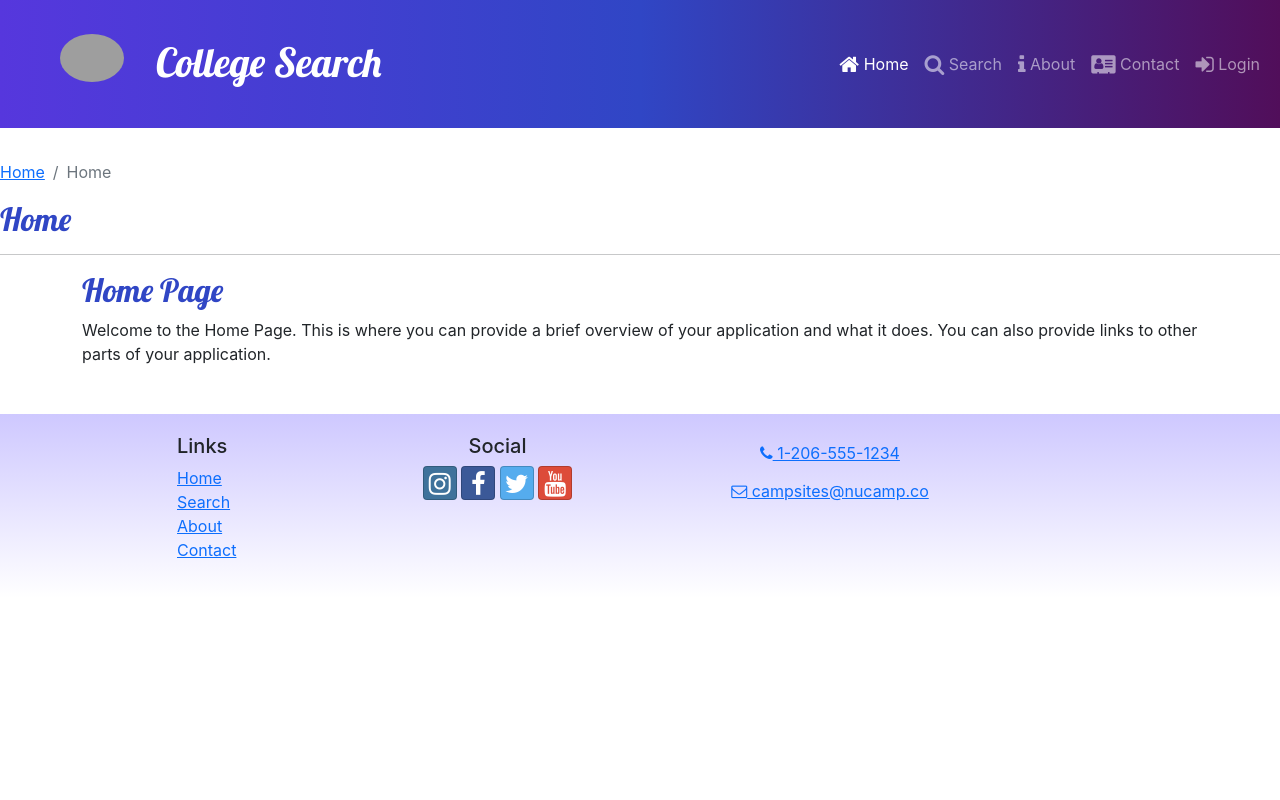
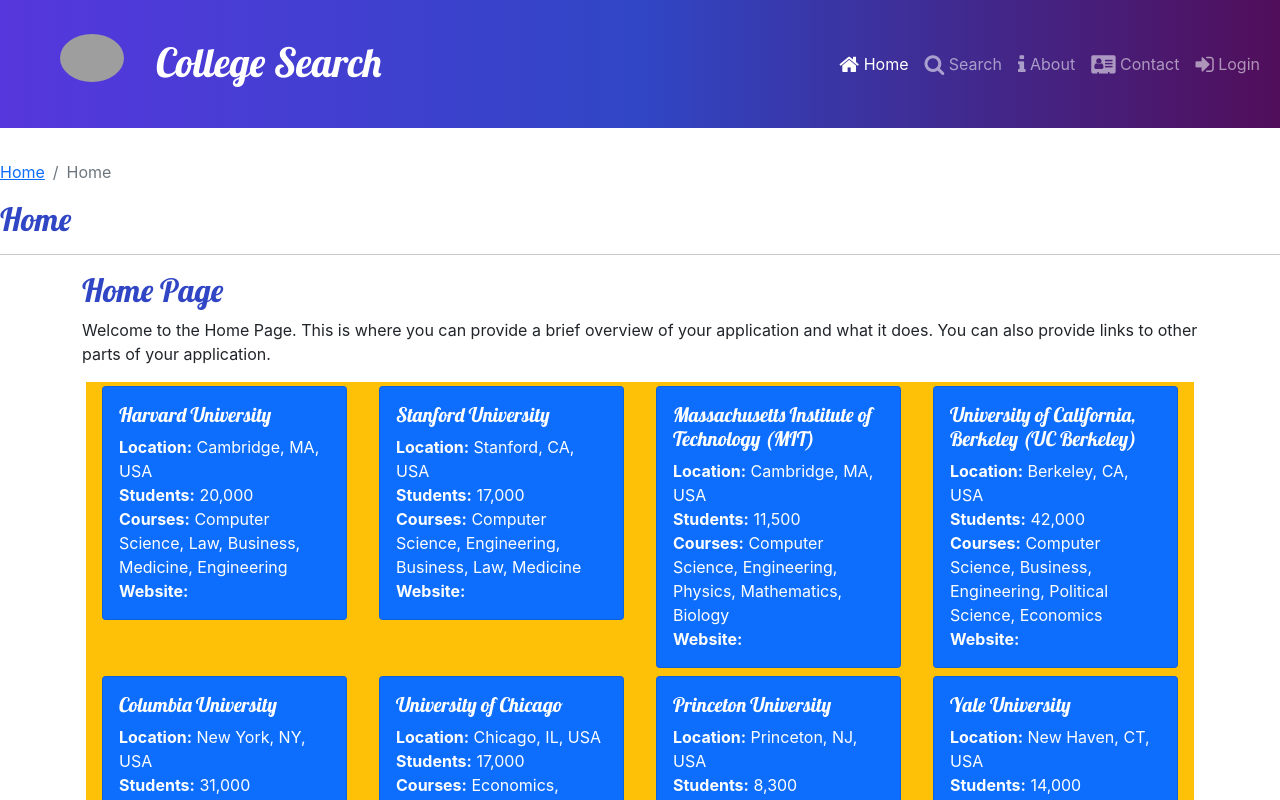
Before and after one commit to mathiasadikpon/colleges-search-app-react, a React (Create React App) app: page / in a window 1280 px wide. Shown: the top 800 px of the page. Built offline with nearby package versions, Linux system fonts and the light colour scheme; grey boxes are pictures that could not be loaded.

Commit message:
add COLLEGESDATA, College, and CollegeList components; integrate college data into HomePage

```diff
--- /dev/null
+++ b/src/app/shared/COLLEGESDATA.js
@@ -0,0 +1,148 @@
+const COLLEGESDATA = [
+  {
+    name: "Harvard University",
+    city: "Cambridge",
+    state: "MA",
+    country: "USA",
+    no_of_students: 20000,
+    courses: ["Computer Science", "Law", "Business", "Medicine", "Engineering"],
+    website_url: "https://www.harvard.edu",
+  },
+  {
+    name: "Stanford University",
+    city: "Stanford",
+    state: "CA",
+    country: "USA",
+    no_of_students: 17000,
+    courses: ["Computer Science", "Engineering", "Business", "Law", "Medicine"],
+    website_url: "https://www.stanford.edu",
+  },
+  {
+    name: "Massachusetts Institute of Technology (MIT)",
+    city: "Cambridge",
+    state: "MA",
+    country: "USA",
+    no_of_students: 11500,
+    courses: [
+      "Computer Science",
+      "Engineering",
+      "Physics",
+      "Mathematics",
+      "Biology",
+    ],
+    website_url: "https://www.mit.edu",
+  },
+  {
+    name: "University of California, Berkeley (UC Berkeley)",
+    city: "Berkeley",
+    state: "CA",
+    country: "USA",
+    no_of_students: 42000,
+    courses: [
+      "Computer Science",
+      "Business",
+      "Engineering",
+      "Political Science",
+      "Economics",
+    ],
+    website_url: "https://www.berkeley.edu",
+  },
+  {
+    name: "Columbia University",
+    city: "New York",
+    state: "NY",
+    country: "USA",
+    no_of_students: 31000,
+    courses: ["Law", "Business", "Engineering", "Medicine", "Journalism"],
+    website_url: "https://www.columbia.edu",
+  },
+  {
+    name: "University of Chicago",
+    city: "Chicago",
+    state: "IL",
+    country: "USA",
+    no_of_students: 17000,
+    courses: [
+      "Economics",
+      "Political Science",
+      "Mathematics",
+      "Law",
+      "Physics",
+    ],
+    website_url: "https://www.uchicago.edu",
+  },
+  {
+    name: "Princeton University",
+    city: "Princeton",
+    state: "NJ",
+    country: "USA",
+    no_of_students: 8300,
+    courses: [
+      "Public Policy",
+      "Mathematics",
+      "Physics",
+      "Engineering",
+      "Computer Science",
+    ],
+    website_url: "https://www.princeton.edu",
+  },
+  {
+    name: "Yale University",
+    city: "New Haven",
+    state: "CT",
+    country: "USA",
+    no_of_students: 14000,
+    courses: ["Law", "Political Science", "Medicine", "History", "Economics"],
+    website_url: "https://www.yale.edu",
+  },
+  {
+    name: "California Institute of Technology (Caltech)",
+    city: "Pasadena",
+    state: "CA",
+    country: "USA",
+    no_of_students: 2200,
+    courses: [
+      "Engineering",
+      "Physics",
+      "Mathematics",
+      "Computer Science",
+      "Biology",
+    ],
+    website_url: "https://www.caltech.edu",
+  },
+  {
+    name: "University of Michigan",
+    city: "Ann Arbor",
+    state: "MI",
+    country: "USA",
+    no_of_students: 46000,
+    courses: ["Engineering", "Business", "Medicine", "Law", "Computer Science"],
+    website_url: "https://www.umich.edu",
+  },
+];
+
+export default COLLEGESDATA;
+// const COLLEGESDATA = [
+//   { name: "Harvard University", location: "Cambridge, MA", ranking: 1 },
+//   { name: "Stanford University", location: "Stanford, CA", ranking: 2 },
+//   {
+//     name: "Massachusetts Institute of Technology (MIT)",
+//     location: "Cambridge, MA",
+//     ranking: 3,
+//   },
+//   {
+//     name: "University of California, Berkeley (UC Berkeley)",
+//     location: "Berkeley, CA",
+//     ranking: 4,
+//   },
+//   { name: "Columbia University", location: "New York, NY", ranking: 5 },
+//   { name: "University of Chicago", location: "Chicago, IL", ranking: 6 },
+//   { name: "Princeton University", location: "Princeton, NJ", ranking: 7 },
+//   { name: "Yale University", location: "New Haven, CT", ranking: 8 },
+//   {
+//     name: "California Institute of Technology (Caltech)",
+//     location: "Pasadena, CA",
+//     ranking: 9,
+//   },
+//   { name: "University of Michigan", location: "Ann Arbor, MI", ranking: 10 },
+// ];
--- /dev/null
+++ b/src/colleges/College.js
@@ -0,0 +1,26 @@
+import React from "react";
+import { Card, CardBody, CardImg, CardText, CardTitle, Col } from "reactstrap";
+const College = ({ college }) => {
+  const { name, city, state, country, no_of_students, courses, website } =
+    college;
+  return (
+    <Col xs="12" sm="6" md="4" lg = "3" >
+      <Card className="bg-primary text-white m-1" >
+        <CardBody>
+          <CardTitle tag="h5">{name}</CardTitle>
+          <CardText>
+            <strong>Location:</strong> {city}, {state}, {country} <br />
+            <strong>Students:</strong> {no_of_students.toLocaleString()} <br />
+            <strong>Courses:</strong> {courses.join(", ")} <br />
+            <strong>Website:</strong>{" "}
+            <a href={website} target="_blank" rel="noopener noreferrer">
+              {website}
+            </a>
+          </CardText>
+        </CardBody>
+      </Card>
+    </Col>
+  );
+};
+
+export default College;
--- /dev/null
+++ b/src/colleges/CollegeList.js
@@ -0,0 +1,15 @@
+import React from "react";
+import {  Row } from "reactstrap";
+import College from "./College";
+
+const CollegeList = ({ colleges }) => {
+  return (
+    <Row className="m-1 bg-warning">
+      {colleges.map((college, indx) => {
+        return <College key={indx} college={college} />;
+      })}
+    </Row>
+  );
+};
+
+export default CollegeList;
--- a/src/pages/HomePage.js
+++ b/src/pages/HomePage.js
@@ -1,7 +1,10 @@
-import React from "react";
+import React, { useState } from "react";
 import SubHeader from "../components/SubHeader";
+import COLLEGESDATA from "../app/shared/COLLEGESDATA";
+import CollegeList from "../colleges/CollegeList";
 
 const HomePage = () => {
+  const [colleges, setColleges] = useState(COLLEGESDATA);
   return (
     <div>
       <SubHeader current="Home" />
@@ -14,6 +17,7 @@
               overview of your application and what it does. You can also
               provide links to other parts of your application.
             </p>
+            <CollegeList colleges={colleges} />
           </div>
         </div>
       </div>
```
Also changed, not shown: src/utils/useFetch.js (added, +15 -0 lines).
